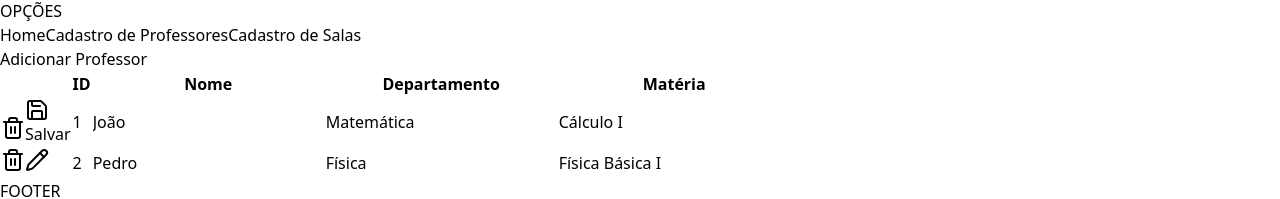
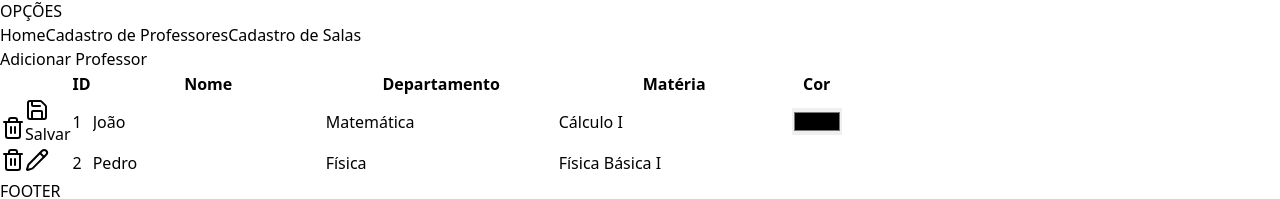
Before and after one commit to ted182/app-salas-ufes, a React (Vite) app: page /professores in a window 1280 px wide. Both pictures are taken after a click on the button 37 px from the left and 373 px from the top of the page. Shown: the part 263-462 px from the top of the page. Built offline with nearby package versions, Linux system fonts and the light colour scheme.

Commit message:
implementada a cor no objeto professores

```diff
--- a/src/contexts/dados.jsx
+++ b/src/contexts/dados.jsx
@@ -28,18 +28,21 @@ function agendaDaSemana() {
     let professores = {
         0: {
             id: 0,
+            cor: '#fff',
             nome: 'Horario Vago',
             departamento: 'Horario Vago',
             disciplina: 'Horario Vago'
         },
         1: {
             id: 1,
+            cor: '#fff',
             nome: 'João',
             departamento: 'Matemática',
             disciplina: 'Cálculo I'
         },
         2: {
             id: 2,
+            cor: '#fff',
             nome: 'Pedro',
             departamento: 'Física',
             disciplina: 'Física Básica I'
@@ -88,12 +91,13 @@ function agendaDaSemana() {
         };
 
         const teacherId = nextTeacherId++;
-        professores[teacherId] = { id: teacherId, nome: name, departamento: depart, disciplina: subject };
+        professores[teacherId] = { id: teacherId, cor: '', nome: name, departamento: depart, disciplina: subject };
     };
 
-    function setProfessor(professorId, name, depart, subject) {
+    function setProfessor(professorId, name, depart, subject, cor) {
         professores[professorId] = {
             id: professorId,
+            cor: cor,
             nome: name,
             departamento: depart,
             disciplina: subject
--- a/src/pages/Home.jsx
+++ b/src/pages/Home.jsx
@@ -50,7 +50,7 @@ const Home = () => {
 
     const handleClick = (id) => {
         //dados.setAgenda(id, 'quarta', 5, 2);
-        console.log(dados.salas[id])
+        //console.log(dados.salas[id])
         setTabela(dados.salas[id]);
         setModalData( {idSala: id, idDia: 0, idHorario: 0 , idProfessor: 0} );
         setPressedColor(id);
--- a/src/pages/Professores.jsx
+++ b/src/pages/Professores.jsx
@@ -1,6 +1,5 @@
 import React, { useState, useContext, useEffect } from 'react';
 import { Pencil, Trash2, Save } from 'lucide-react';
-import { Link } from 'react-router-dom';
 
 //  importação do contexto
 import DadosContext from '../contexts/dados';
@@ -12,7 +11,8 @@ const cabecalho = [
     { id: 0, value: 'ID' },
     { id: 1, value: 'Nome' },
     { id: 2, value: 'Departamento' },
-    { id: 3, value: 'Matéria' }
+    { id: 3, value: 'Matéria' },
+    { id: 4, value: 'Cor' }
 ];
 
 function transformaEmArray(obj) {
@@ -36,16 +36,18 @@ const Professores = () => {
 
     const { dados, dadosAux, setDadosAux } = useContext(DadosContext);
 
-    const [tabelaProfs, setTabelaProfs] = useState([{ id: 0, nome: 0, departamento: 0, disciplina: 0 }]);
+    const [tabelaProfs, setTabelaProfs] = useState([{ id: 0, cor: 0, nome: 0, departamento: 0, disciplina: 0 }]);
     const [editingId, setEditingId] = useState(null);
     const [editFormData, setEditFormData] = useState({
         nome: '',
         departamento: '',
-        disciplina: ''
+        disciplina: '',
+        cor: ''
     });
 
     // variaveis de estilização da tabela
     const [focusColor, setFocusColor] = useState(null);
+    //const [corMaterias, setcorMaterias] = useState('#fff');
 
     useEffect(() => {
         //console.log('rodou');
@@ -56,7 +58,7 @@ const Professores = () => {
     //const tabela = transformaEmArray(dados.professores);
     function handleAddProfessor(event) {
         //event.preventDefault();
-        dados.addProfessor('-', '-', '-');
+        dados.addProfessor('-', '-', '-', '-');
         setDadosAux((prevVar) => prevVar + 1);
         setTabelaProfs(transformaEmArray(dados.professores));
         console.log('professor adicionado!');
@@ -81,6 +83,7 @@ const Professores = () => {
         setEditingId(user.id);
         setEditFormData({
             nome: user.nome,
+            cor: user.cor,
             departamento: user.departamento,
             disciplina: user.disciplina
         });
@@ -101,6 +104,7 @@ const Professores = () => {
                 return {
                     ...user,
                     nome: editFormData.nome,
+                    cor: editFormData.cor,
                     departamento: editFormData.departamento,
                     disciplina: editFormData.disciplina
                 };
@@ -108,7 +112,7 @@ const Professores = () => {
             return user;
         });
         //  adicionar checagem para casod e erro na edicao dos dados gerais
-        dados.setProfessor(prof.id, editFormData.nome, editFormData.departamento, editFormData.disciplina);     // salva no objeto geral
+        dados.setProfessor(prof.id, editFormData.nome, editFormData.departamento, editFormData.disciplina, editFormData.cor);     // salva no objeto geral
         setDadosAux((prevVar) => prevVar + 1);
         setTabelaProfs(newUsers);                                                                               // seta novo usuario no frontend
         setEditingId(null);                                                                                     // desativa o modo edição
@@ -207,6 +211,19 @@ const Professores = () => {
                                         prof.disciplina
                                     )}
                                 </td>
+                                <td className="px-6 py-4 whitespace-nowrap">
+                                    {editingId === prof.id ? (
+                                        <input
+                                            type="color"
+                                            name="cor"
+                                            value={editFormData.cor}
+                                            onChange={handleEditFormChange}
+                                            className="h-6 w-8"
+                                        />
+                                    ) : (
+                                        <div className='h-6 w-6' style={{ backgroundColor: prof.cor }}></div>
+                                    )}
+                                </td>
 
                             </tr>
 
```
